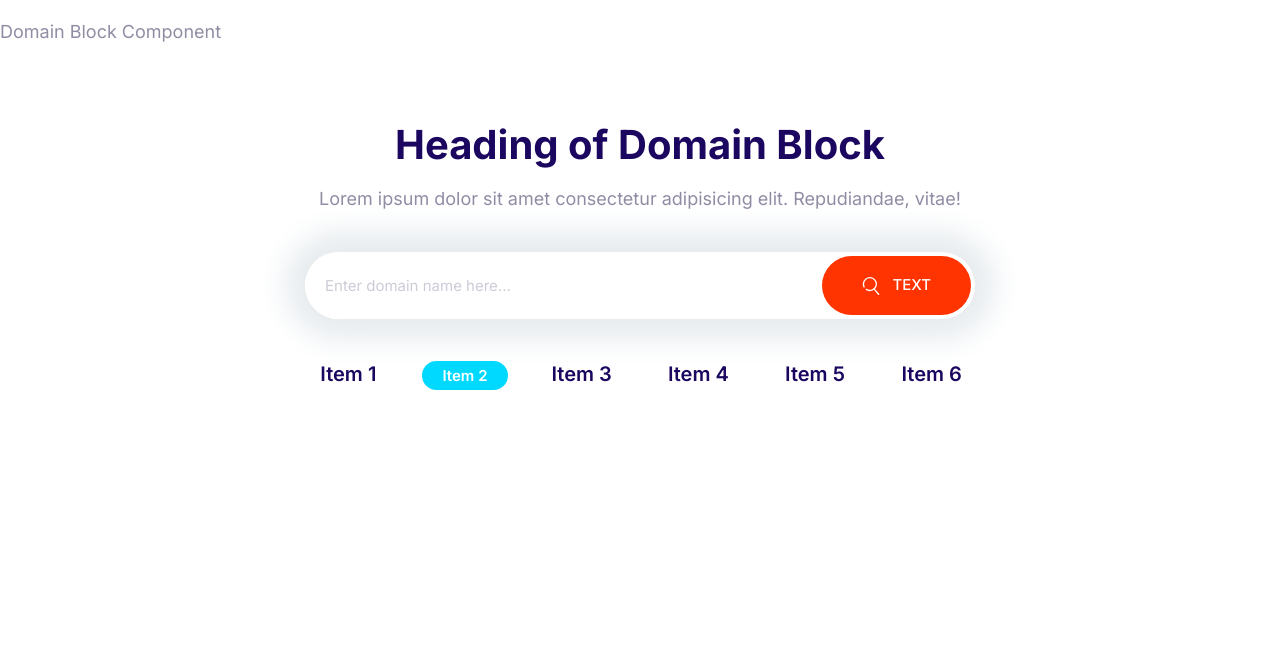
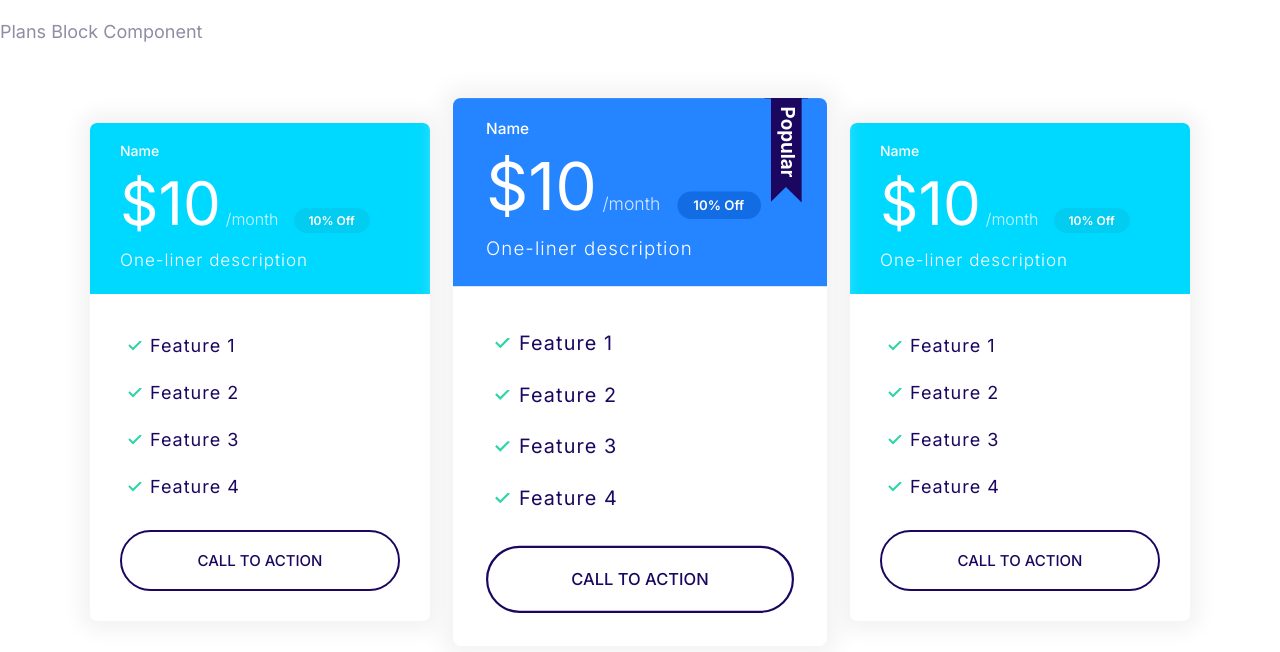
Before and after one commit to yntpdotme/moshify, a plain HTML site: page index.html in a window 1280 px wide. Drawn offline with Linux system fonts and the light colour scheme.

Commit message:
feat: implement plans block

```diff
--- a/css/styles.css
+++ b/css/styles.css
@@ -384,6 +384,10 @@ a {
 .plan .list__items {
 	margin-bottom: 2rem;
 	letter-spacing: 1px;
+}
+
+.plan--popular {
+	transform: scale(1.1);
 }
 
 .plan--popular .card__header {
@@ -780,3 +784,26 @@ a {
 		grid-template-columns: repeat(auto-fit, minmax(10rem, 1fr));
 	}
 }
+
+/* ----- Plans Block ----- */
+
+.plan {
+	transition: all 0.5s ease-out;
+}
+
+.block-plans .grid {
+	gap: 8rem 4rem;
+}
+
+.block-plans .card {
+	max-width: 550px;
+	margin: 0 auto;
+}
+
+.plan:hover {
+	transform: scale(1.05);
+}
+
+.plan--popular:hover {
+	transform: scale(1.15);
+}
--- a/index.html
+++ b/index.html
@@ -14,35 +14,78 @@
 		<link rel="stylesheet" href="./css/styles.css" />
 	</head>
 	<body>
-		<p>Domain Block Component</p>
-		<section class="block container block-domain">
-			<header class="block__header">
-				<h2 class="block__heading">Heading of Domain Block</h2>
-				<p>
-					Lorem ipsum dolor sit amet consectetur adipisicing elit. Repudiandae, vitae!
-				</p>
-			</header>
-			<div class="input-group">
-				<input
-					type="text"
-					class="input"
-					placeholder="Enter domain name here..."
-				/>
-				<button class="btn btn--accent">
-					<svg class="icon icon--white">
-						<use xlink:href="./images/sprite.svg#search"></use>
-					</svg>
-					Text
-				</button>
+		<p>Plans Block Component</p>
+		<section class="block container block-plans">
+			<div class="grid grid--1x3">
+				<div class="plan">
+					<div class="card card--secondary">
+						<header class="card__header">
+							<h3 class="plan__name">Name</h3>
+							<span class="plan__price">$10</span>
+							<span class="plan__billing-cycle">/month</span>
+							<span class="badge badge--secondary badge--small">10% Off</span>
+							<span class="plan__description"> One-liner description </span>
+						</header>
+						<div class="card__body">
+							<ul class="list list--tick">
+								<li class="list__items">Feature 1</li>
+								<li class="list__items">Feature 2</li>
+								<li class="list__items">Feature 3</li>
+								<li class="list__items">Feature 4</li>
+							</ul>
+							<button class="btn btn--block btn--outlined">
+								Call To Action
+							</button>
+						</div>
+					</div>
+				</div>
+
+				<div class="plan plan--popular">
+					<div class="card card--primary">
+						<header class="card__header">
+							<h3 class="plan__name">Name</h3>
+							<span class="plan__price">$10</span>
+							<span class="plan__billing-cycle">/month</span>
+							<span class="badge badge--primary badge--small">10% Off</span>
+							<span class="plan__description"> One-liner description </span>
+						</header>
+						<div class="card__body">
+							<ul class="list list--tick">
+								<li class="list__items">Feature 1</li>
+								<li class="list__items">Feature 2</li>
+								<li class="list__items">Feature 3</li>
+								<li class="list__items">Feature 4</li>
+							</ul>
+							<button class="btn btn--block btn--outlined">
+								Call To Action
+							</button>
+						</div>
+					</div>
+				</div>
+
+				<div class="plan">
+					<div class="card card--secondary">
+						<header class="card__header">
+							<h3 class="plan__name">Name</h3>
+							<span class="plan__price">$10</span>
+							<span class="plan__billing-cycle">/month</span>
+							<span class="badge badge--secondary badge--small">10% Off</span>
+							<span class="plan__description"> One-liner description </span>
+						</header>
+						<div class="card__body">
+							<ul class="list list--tick">
+								<li class="list__items">Feature 1</li>
+								<li class="list__items">Feature 2</li>
+								<li class="list__items">Feature 3</li>
+								<li class="list__items">Feature 4</li>
+							</ul>
+							<button class="btn btn--block btn--outlined">
+								Call To Action
+							</button>
+						</div>
+					</div>
+				</div>
 			</div>
-			<ul class="list block-domain__prices">
-				<li>Item 1</li>
-				<li><span class="badge badge--secondary">Item 2</span></li>
-				<li>Item 3</li>
-				<li>Item 4</li>
-				<li>Item 5</li>
-				<li>Item 6</li>
-			</ul>
 		</section>
 
 		<!-- Script for Collapsible Components -->
```
Also changed, not shown: components/block-plans.html (added, +66 -0 lines).
